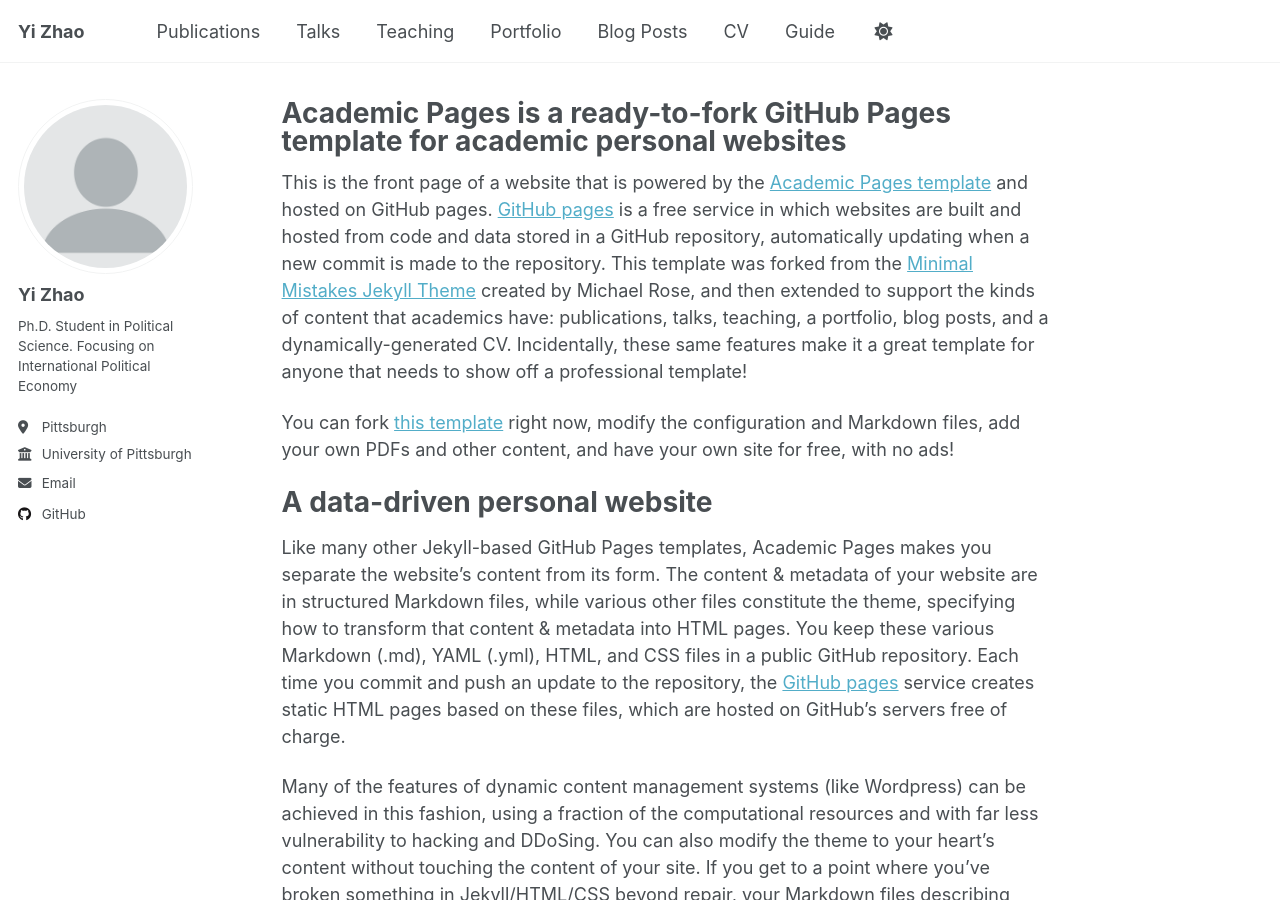
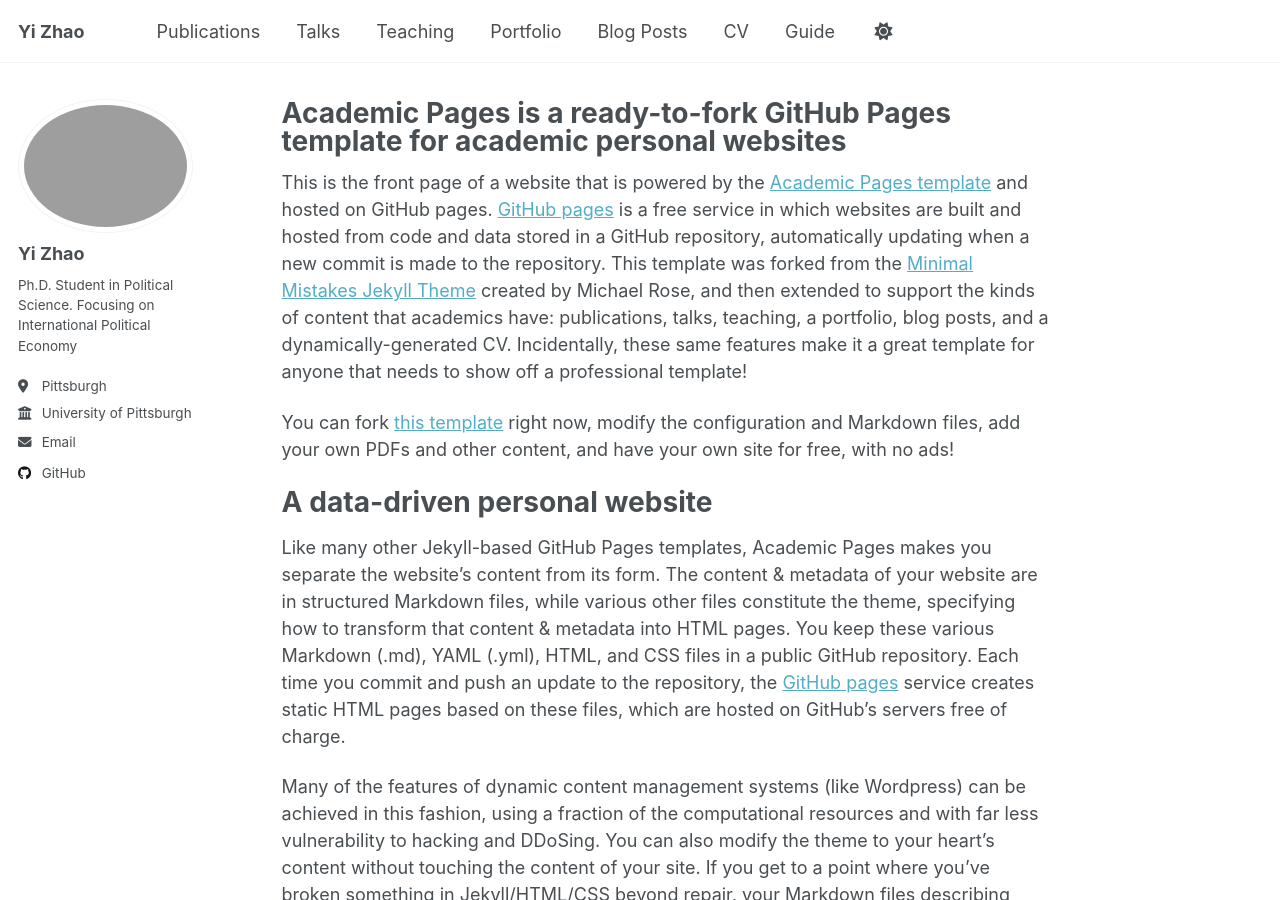
Before and after one commit to YiZhao999/YiZhao999.github.io, a Jekyll site: the page built from _pages/about.md, in a window 1280 px wide and 900 px high. Built offline with Jekyll 4.4.1, drawn with Linux system fonts in a browser that asks for light colours; a script that is not in the unit is left out.

Commit message:
Update author avatar image path in config

```diff
--- a/_config.yml
+++ b/_config.yml
@@ -22,7 +22,7 @@ repository               : "YiZhao999/YiZhao999.github.io"
 #               Additional customization can be done by editing /_includes/author-profile.html
 author:
   # Biographic information
-  avatar           : "profile.png"
+  avatar           : "images/a16a6d6d3df13685f9431e3619b49a9f.JPG"
   name             : "Yi Zhao"
   pronouns         : # example: "she/her"
   bio              : "Ph.D. Student in Political Science. Focusing on International Political Economy"
```
